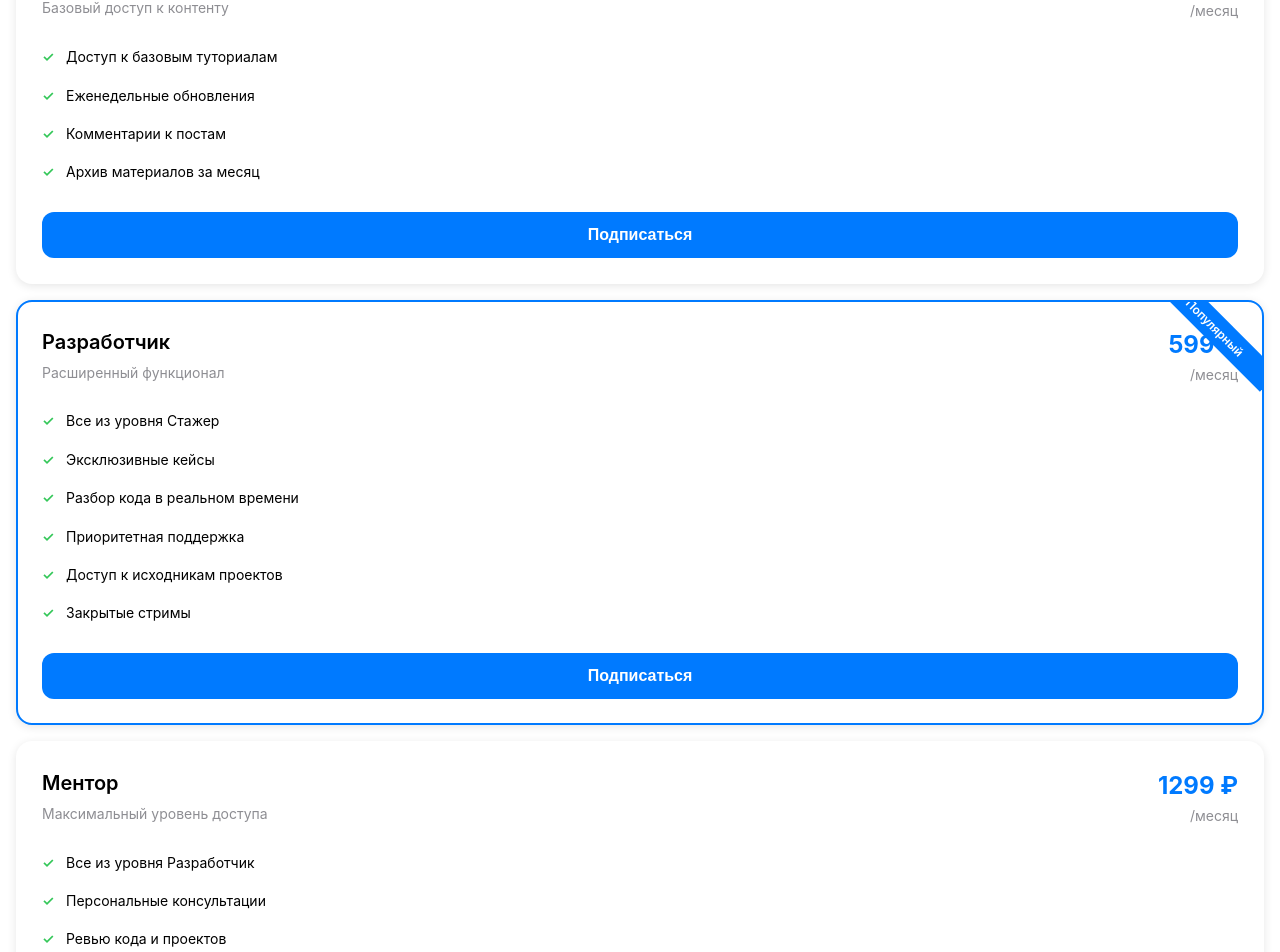
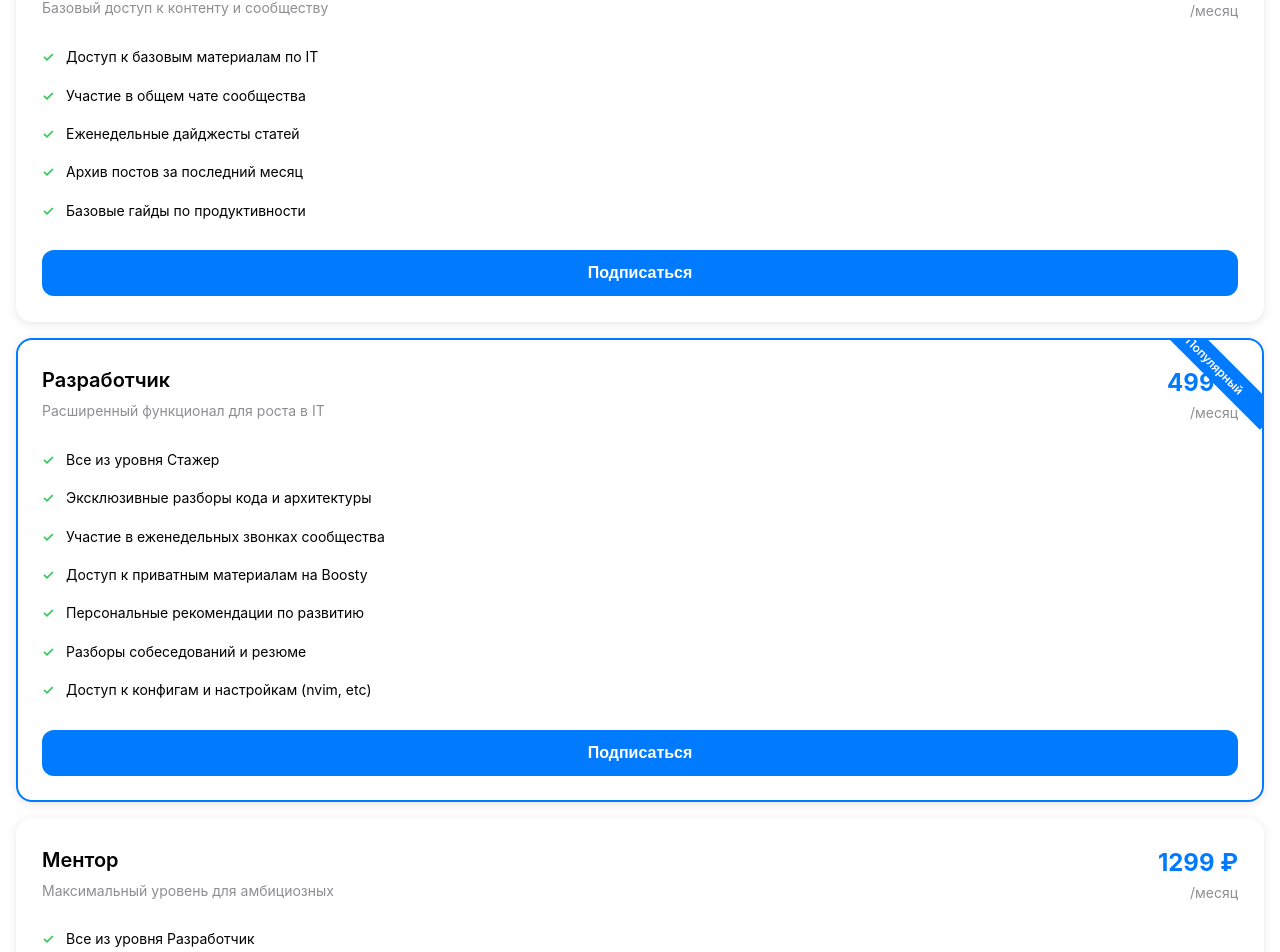
Before and after one commit to artromone/art_rom_tribute, a website: page index.html in a window 1280 px wide. Shown: the part 402-1354 px from the top of the page. Drawn offline with Linux system fonts and the light colour scheme.

Commit message:
edited info

```diff
--- a/data.js
+++ b/data.js
@@ -1,51 +1,55 @@
+
 // Данные о подписках
 const subscriptionLevels = [
     {
         id: 1,
         name: "Стажер",
-        description: "Базовый доступ к контенту",
-        price: 299,
+        description: "Базовый доступ к контенту и сообществу",
+        price: 199,
         period: "месяц",
         popular: false,
         features: [
-            "Доступ к базовым туториалам",
-            "Еженедельные обновления",
-            "Комментарии к постам",
-            "Архив материалов за месяц"
+            "Доступ к базовым материалам по IT",
+            "Участие в общем чате сообщества",
+            "Еженедельные дайджесты статей",
+            "Архив постов за последний месяц",
+            "Базовые гайды по продуктивности"
         ],
         color: "#34C759"
     },
     {
         id: 2,
         name: "Разработчик",
-        description: "Расширенный функционал",
-        price: 599,
+        description: "Расширенный функционал для роста в IT",
+        price: 499,
         period: "месяц",
         popular: true,
         features: [
             "Все из уровня Стажер",
-            "Эксклюзивные кейсы",
-            "Разбор кода в реальном времени",
-            "Приоритетная поддержка",
-            "Доступ к исходникам проектов",
-            "Закрытые стримы"
+            "Эксклюзивные разборы кода и архитектуры",
+            "Участие в еженедельных звонках сообщества",
+            "Доступ к приватным материалам на Boosty",
+            "Персональные рекомендации по развитию",
+            "Разборы собеседований и резюме",
+            "Доступ к конфигам и настройкам (nvim, etc)"
         ],
         color: "#007AFF"
     },
     {
         id: 3,
         name: "Ментор",
-        description: "Максимальный уровень доступа",
+        description: "Максимальный уровень для амбициозных",
         price: 1299,
         period: "месяц",
         popular: false,
         features: [
             "Все из уровня Разработчик",
-            "Персональные консультации",
+            "Персональные консультации 2 раза в месяц",
+            "Участие в закрытом мастермайнде",
+            "Приоритетная поддержка в Telegram",
             "Ревью кода и проектов",
-            "Участие в планировании контента",
-            "Прямая связь в Telegram",
-            "Скидки на услуги 50%"
+            "Помощь в планировании карьеры",
+            "Скидка 50% на все разовые услуги"
         ],
         color: "#5856D6"
     }
@@ -56,93 +60,130 @@ const services = [
     {
         id: 1,
         name: "Telegram Mini App",
-        description: "Разработка полнофункционального мини-приложения для Telegram с современным дизайном",
-        price: "от 15 000 ₽",
+        description: "Разработка полнофункционального мини-приложения для Telegram с современным дизайном и интеграцией с ботом",
+        price: "от 25 000 ₽",
         icon: "🚀",
         features: [
-            "Адаптивный дизайн",
-            "Интеграция с Telegram API",
+            "Адаптивный дизайн под все устройства",
+            "Интеграция с Telegram Web App API",
             "Деплой на Vercel/Netlify",
+            "Настройка бота через BotFather",
             "Техническая поддержка 1 месяц",
-            "Исходный код"
+            "Исходный код и документация"
         ],
-        deliveryTime: "5-7 дней"
+        deliveryTime: "7-10 дней"
     },
     {
         id: 2,
-        name: "Веб-приложение",
-        description: "Создание современного веб-приложения на React/Vue с бэкендом",
-        price: "от 25 000 ₽",
-        icon: "💻",
+        name: "Персональная консультация",
+        description: "Разовая консультация по любым вопросам IT-карьеры, технологий или личного развития",
+        price: "5 000 ₽/час",
+        icon: "🤝",
         features: [
-            "Frontend на React/Vue",
-            "Backend API",
-            "База данных",
-            "Админ панель",
-            "Хостинг и домен",
-            "Поддержка 2 месяца"
+            "Анализ текущей ситуации",
+            "Конкретный план действий",
+            "Рекомендации по технологиям",
+            "Помощь с выбором направления в IT",
+            "Разбор резюме и портфолио",
+            "Запись консультации"
         ],
-        deliveryTime: "10-14 дней"
+        deliveryTime: "В течение 3 дней"
     },
     {
         id: 3,
-        name: "UI/UX Дизайн",
-        description: "Дизайн интерфейса и пользовательского опыта для вашего проекта",
+        name: "Ревью кода и архитектуры",
+        description: "Детальный анализ вашего кода с рекомендациями по улучшению и следованию принципам SOLID",
         price: "от 8 000 ₽",
-        icon: "🎨",
+        icon: "🔍",
         features: [
-            "Анализ пользователей",
-            "Wireframes",
-            "UI Kit",
-            "Интерактивный прототип",
-            "Адаптив для всех устройств"
+            "Анализ качества кода",
+            "Проверка соответствия SOLID принципам",
+            "Рекомендации по рефакторингу",
+            "Оптимизация производительности",
+            "Подробный отчет с примерами",
+            "Видео-разбор ключевых моментов"
         ],
         deliveryTime: "3-5 дней"
     },
     {
         id: 4,
-        name: "Консультация",
-        description: "Персональная консультация по техническим вопросам и архитектуре проекта",
-        price: "2 000 ₽/час",
-        icon: "🤝",
+        name: "Настройка рабочего окружения",
+        description: "Полная настройка dev-окружения: от выбора дистрибутива Linux до конфигурации nvim",
+        price: "от 12 000 ₽",
+        icon: "⚙️",
         features: [
-            "Анализ текущего проекта",
-            "Рекомендации по улучшению",
-            "Помощь с выбором технологий",
-            "Code review",
-            "Запись консультации"
-        ],
-        deliveryTime: "В течение дня"
-    },
-    {
-        id: 5,
-        name: "Техническое ревью",
-        description: "Детальный анализ кода и архитектуры с рекомендациями по улучшению",
-        price: "от 5 000 ₽",
-        icon: "🔍",
-        features: [
-            "Анализ качества кода",
-            "Проверка безопасности",
-            "Оптимизация производительности",
-            "Подробный отчет",
-            "План улучшений"
+            "Выбор и установка Linux дистрибутива",
+            "Настройка nvim с плагинами",
+            "Конфигурация Git и SSH",
+            "Установка и настройка инструментов разработки",
+            "Создание dotfiles репозитория",
+            "Обучение использованию настроенных инструментов"
         ],
         deliveryTime: "2-3 дня"
     },
     {
+        id: 5,
+        name: "Подготовка к собеседованию",
+        description: "Комплексная подготовка к техническому собеседованию с mock interview и разбором ошибок",
+        price: "от 15 000 ₽",
+        icon: "🎯",
+        features: [
+            "Анализ требований к позиции",
+            "Подготовка по алгоритмам и структурам данных",
+            "Mock interview с реальными вопросами",
+            "Разбор поведенческих вопросов",
+            "Помощь с системным дизайном",
+            "План подготовки на 2-4 недели"
+        ],
+        deliveryTime: "1-2 недели"
+    },
+    {
         id: 6,
-        name: "Обучение",
-        description: "Индивидуальные уроки по программированию и веб-разработке",
-        price: "1 500 ₽/час",
-        icon: "📚",
+        name: "Создание IT-блога",
+        description: "Помощь в запуске и развитии технического блога: от выбора платформы до стратегии контента",
+        price: "от 20 000 ₽",
+        icon: "📝",
         features: [
-            "Персональная программа",
-            "Практические задания",
-            "Материалы для изучения",
-            "Поддержка между уроками",
-            "Сертификат по окончании"
+            "Выбор платформы и настройка",
+            "Создание контент-стратегии",
+            "Написание первых 5 статей",
+            "Настройка аналитики",
+            "SEO-оптимизация",
+            "Консультации по продвижению 3 месяца"
         ],
-        deliveryTime: "По расписанию"
+        deliveryTime: "2-3 недели"
+    },
+    {
+        id: 7,
+        name: "Система продуктивности",
+        description: "Персональная настройка системы управления задачами и временем с использованием лучших практик",
+        price: "от 10 000 ₽",
+        icon: "⚡",
+        features: [
+            "Анализ текущих процессов",
+            "Настройка таск-менеджера (TickTick/Notion)",
+            "Создание системы планирования в календаре",
+            "Настройка Obsidian для заметок",
+            "Обучение принципам GTD и Pomodoro",
+            "Поддержка внедрения 1 месяц"
+        ],
+        deliveryTime: "1 неделя"
+    },
+    {
+        id: 8,
+        name: "Open Source проект",
+        description: "Создание или доработка open source проекта для портфолио с документацией и CI/CD",
+        price: "от 30 000 ₽",
+        icon: "🌟",
+        features: [
+            "Разработка функционала",
+            "Настройка CI/CD pipeline",
+            "Написание документации",
+            "Создание тестов",
+            "Настройка GitHub Actions",
+            "Помощь с продвижением проекта"
+        ],
+        deliveryTime: "2-4 недели"
     }
 ];
 
```
Also changed, not shown: index.html (+27 -10 lines).
